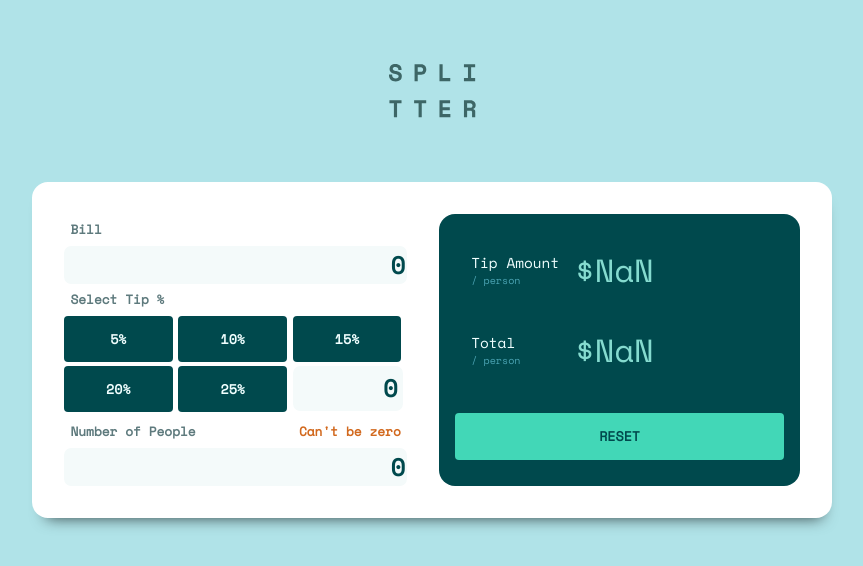
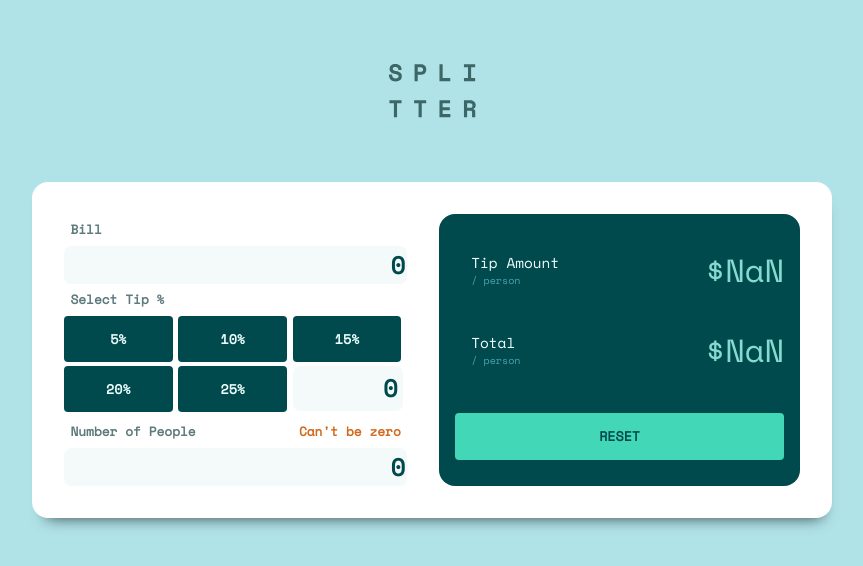
Before and after one commit to maxirama/my-tip-calculator, a React (Create React App) app: page / in a window 1280 px wide. Shown: the top 566 px of the page, without its empty margins (208-1071 px from the left). Built offline with nearby package versions, Linux system fonts and the light colour scheme.

Commit message:
Add correct styling to detail box

```diff
--- a/src/styles.css
+++ b/src/styles.css
@@ -157,6 +157,9 @@ label {
   margin: 1em auto;
 }
 
+.main-container_display--detail {
+  width: 100%;
+}
 .main-container_display_detail--item {
   display: flex;
   flex-direction: row;
@@ -164,6 +167,7 @@ label {
   padding: 0.5em;
   margin: 0.5em;
   overflow: hidden;
+  width: 100%;
 }
 .main-container_display_detail--item--description {
   list-style-type: none;
```
